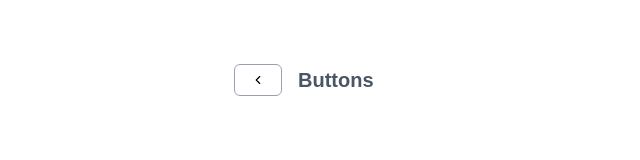
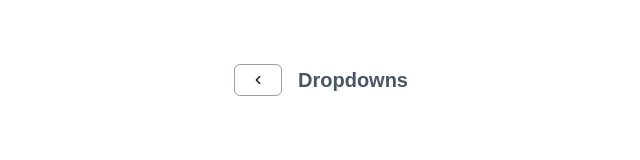
Before and after one commit to mcosme000/components-library, a Next.js app: page /dropdowns in a window 1280 px wide. Shown: the top 160 px of the page, without its empty margins (22-662 px from the left). Built offline with nearby package versions, Linux system fonts and the light colour scheme.

Commit message:
:pencil2: fix page titles

```diff
--- a/src/app/dropdowns/page.tsx
+++ b/src/app/dropdowns/page.tsx
@@ -4,7 +4,7 @@ import { SubstancesDropdownHeader } from "@/components/substances/dropdown/heade
 export default function DropdownsPage() {
   return (
     <main>
-      <MoleculesHeader title="Buttons" backIcon />
+      <MoleculesHeader title="Dropdowns" backIcon />
       <div className="flex items-center justify-items-center min-h-screen gap-4">
         <SubstancesDropdownHeader />
       </div>
--- a/src/app/tables/page.tsx
+++ b/src/app/tables/page.tsx
@@ -4,7 +4,7 @@ import { MoleculesReactTable } from "@/components/molecules/table/react-table";
 export default function TablesPage() {
   return (
     <main>
-      <MoleculesHeader title="Buttons" backIcon />
+      <MoleculesHeader title="Tables" backIcon />
       <div className="flex flex-col min-h-screen gap-4">
         <h1 className="text-xl font-bold">Molecules React Table</h1>
         <MoleculesReactTable />
```
